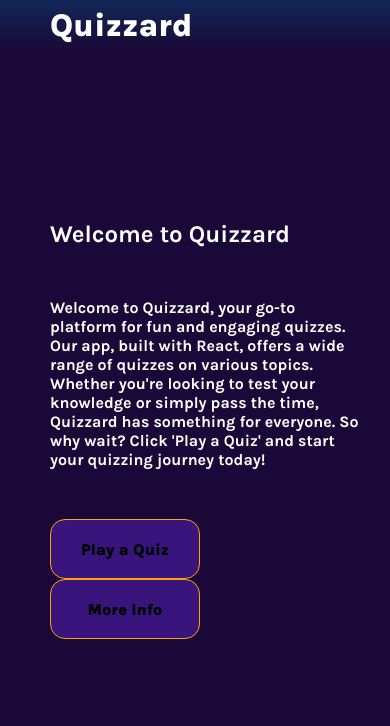
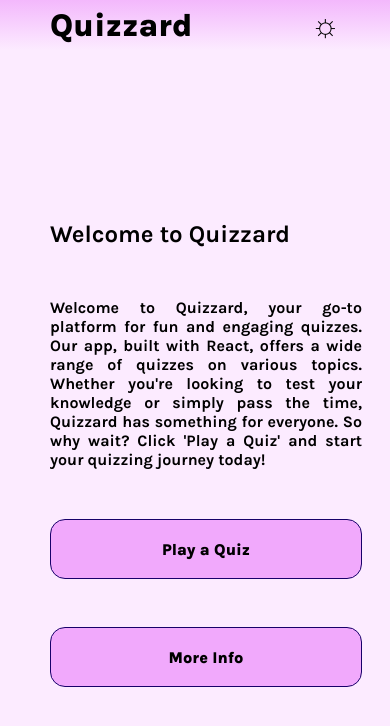
Before and after one commit to 24samj/quizzard-2, a React (Create React App) app: page / in a window 390 px wide. Shown: the top 726 px of the page. Built offline with nearby package versions, Linux system fonts and the light colour scheme.

Commit message:
complete mobile overhaul, added theme support

```diff
--- a/src/App.css
+++ b/src/App.css
@@ -1,3 +1,23 @@
+.dark {
+    --main-text-color: white;
+    --main-bg-color: rgb(26, 9, 56);
+    --secondary-bg-color: rgb(18, 39, 89);
+    --main-border-color: orange;
+    --main-btn-bg-color: rgb(58, 20, 125);
+    --option-selected-bg-color: rgb(26, 9, 100);
+    --option-selected-slide-color: rgba(26, 9, 100, 0.5);
+}
+
+.light {
+    --main-text-color: black;
+    --main-bg-color: rgb(252, 235, 255);
+    --secondary-bg-color: rgb(243, 184, 252);
+    --main-border-color: rgb(23, 0, 106);
+    --main-btn-bg-color: rgb(241, 169, 252);
+    --option-selected-bg-color: rgb(248, 207, 255);
+    --option-selected-slide-color: rgba(248, 207, 255, 0.5);
+}
+
 body {
-    background-color: rgb(26, 9, 56);
+    background-color: var(--main-bg-color);
 }
--- a/src/App.js
+++ b/src/App.js
@@ -3,12 +3,29 @@ import "./App.css";
 import HomePage from "./pages/HomePage/HomePage";
 import QuizPage from "./pages/QuizPage/QuizPage";
 import Navbar from "./components/Navbar/Navbar";
+import { useEffect, useState } from "react";
 
 function App() {
+    const [theme, setTheme] = useState("light");
+
+    useEffect(() => {
+        document.body.classList.add("light");
+    }, []);
+
+    const toggleTheme = () => {
+        if (theme === "light") {
+            setTheme("dark");
+            document.body.classList.replace("light", "dark");
+        } else {
+            setTheme("light");
+            document.body.classList.replace("dark", "light");
+        }
+    };
+
     return (
         <>
-            <Navbar />
-            <Routes className="App">
+            <Navbar toggleTheme={toggleTheme} />
+            <Routes>
                 <Route path="/" element={<HomePage />} />
                 <Route path="quiz" element={<QuizPage />} />
             </Routes>
--- a/src/components/Gamebox/Gamebox.css
+++ b/src/components/Gamebox/Gamebox.css
@@ -1,8 +1,9 @@
 .game-container {
     height: 500px;
-    width: 80%;
+    width: 30%;
     margin-top: 10vh;
-    border: 2px solid orange;
+    color: var(--main-text-color);
+    border: 2px solid var(--main-border-color);
     border-radius: 20px;
     padding: 20px;
 }
@@ -20,19 +21,40 @@
     gap: 1rem;
 }
 
+.options-container span {
+    position: relative;
+}
+
 .options-container label {
     display: flex;
     align-items: center;
-    border: 1px solid white;
+    border: 1px solid var(--main-border-color);
     border-radius: 10px;
     width: 100%;
     height: 60px;
     cursor: pointer;
     padding-left: 10px;
+    position: relative;
+    overflow: hidden;
     transition: 0.1s all ease;
+    z-index: 10;
+}
+.options-container label::before {
+    content: "";
+    position: absolute;
+    top: 0;
+    left: 0;
+    width: 0;
+    height: 100%;
+    background-color: var(--option-selected-slide-color);
+    transition: width 0.2s ease-in-out;
+    z-index: 0;
 }
 .options-container label:hover {
     scale: 1.01;
+}
+.options-container label:hover::before {
+    width: 100%;
 }
 
 .options-container input {
@@ -41,7 +63,7 @@
 
 .selected {
     transition: 0.2s all ease;
-    background-color: rgb(26, 9, 100);
+    background-color: var(--option-selected-bg-color);
 }
 
 .game-footer {
@@ -54,8 +76,9 @@
 .game-footer button {
     height: 30px;
     width: 90px;
-    background-color: rgb(58, 20, 125);
-    border: 1px solid orange;
+    color: var(--main-text-color);
+    background-color: var(--main-btn-bg-color);
+    border: 1px solid var(--main-border-color);
     border-radius: 15px;
     font-size: 16px;
     cursor: pointer;
@@ -70,9 +93,13 @@
     background-color: green;
 }
 
+input[type="radio"] {
+    display: none;
+}
+
 /* Media query for devices with width 768px and above */
-@media (min-width: 768px) {
+@media (max-width: 768px) {
     .game-container {
-        width: 30%;
+        width: 80%;
     }
 }
--- a/src/components/Gamebox/Gamebox.jsx
+++ b/src/components/Gamebox/Gamebox.jsx
@@ -32,7 +32,7 @@ const Gamebox = ({
                                     setSelectedOption(e.target.value)
                                 }
                             />
-                            {option}
+                            <span>{option}</span>
                         </label>
                     )
                 )}
--- a/src/components/Navbar/Navbar.css
+++ b/src/components/Navbar/Navbar.css
@@ -1,18 +1,43 @@
 .navbar-container {
     height: 50px;
     width: 100%;
-    background-image: linear-gradient(rgb(18, 39, 89), rgb(26, 9, 56));
+    background-image: linear-gradient(
+        var(--secondary-bg-color),
+        var(--main-bg-color)
+    );
     display: flex;
     align-items: center;
+    justify-content: space-between;
 }
 
 .logo-text {
-    margin: 50px;
-    color: white;
+    color: var(--main-text-color);
     font-weight: 800;
     transition: 0.2s all ease;
+    margin-left: 50px;
+
+    user-select: none;
+    -webkit-user-select: none; /* Chrome, Safari and Opera */
+    -moz-user-select: none; /* Firefox */
+    -ms-user-select: none; /* IE and Edge */
 }
 .logo-text:hover {
     letter-spacing: 1px;
     cursor: pointer;
 }
+
+.theme-btn {
+    color: var(--main-text-color);
+    margin-right: 50px;
+    cursor: pointer;
+    transition: 0.2s all ease;
+
+    user-select: none;
+    -webkit-user-select: none; /* Chrome, Safari and Opera */
+    -moz-user-select: none; /* Firefox */
+    -ms-user-select: none; /* IE and Edge */
+}
+.theme-btn:hover {
+    scale: 1.1;
+    rotate: 90deg;
+}
--- a/src/components/Navbar/Navbar.jsx
+++ b/src/components/Navbar/Navbar.jsx
@@ -1,13 +1,16 @@
 import { useNavigate } from "react-router-dom";
 import "./Navbar.css";
 
-const Navbar = () => {
+const Navbar = ({ toggleTheme }) => {
     const navigate = useNavigate();
     return (
         <div className="navbar-container">
             <h1 className="logo-text" onClick={() => navigate("/")}>
                 Quizzard
             </h1>
+            <h1 className="theme-btn" onClick={() => toggleTheme()}>
+                ☼
+            </h1>
         </div>
     );
 };
--- a/src/components/Preface/Preface.css
+++ b/src/components/Preface/Preface.css
@@ -1,11 +1,12 @@
 .preface-container {
     display: flex;
     flex-direction: column;
-    width: 80%;
+    width: 30%;
     margin-top: 7rem;
     padding: 2rem;
-    border: 2px solid orange;
+    border: 2px solid var(--main-border-color);
     border-radius: 20px;
+    color: var(--main-text-color);
 }
 
 .preface-container p,
@@ -25,8 +26,9 @@
 .preface-container button {
     height: 60px;
     width: 150px;
-    background-color: rgb(58, 20, 125);
-    border: 1px solid orange;
+    color: var(--main-text-color);
+    background-color: var(--main-btn-bg-color);
+    border: 1px solid var(--main-border-color);
     border-radius: 15px;
     font-size: 20px;
     font-weight: 800;
@@ -44,8 +46,8 @@
 }
 
 /* Media query for devices with width 768px and above */
-@media (min-width: 768px) {
+@media (max-width: 768px) {
     .preface-container {
-        width: 30%;
+        width: 80%;
     }
 }
--- a/src/components/Results/Results.css
+++ b/src/components/Results/Results.css
@@ -1,8 +1,9 @@
 .results-container {
-    height: 500px;
-    width: 80%;
+    /* height: 500px; */
+    width: 30%;
     margin-top: 10vh;
-    border: 2px solid orange;
+    color: var(--main-text-color);
+    border: 2px solid var(--main-border-color);
     border-radius: 20px;
     padding: 20px;
     text-align: center;
@@ -23,25 +24,40 @@
     margin: 3rem;
 }
 
+.btns-container {
+    display: flex;
+    justify-content: center;
+    gap: 2rem;
+}
+
 .results-container button {
     height: 60px;
     width: 150px;
-    background-color: rgb(58, 20, 125);
-    border: 1px solid orange;
+    color: var(--main-text-color);
+    background-color: var(--main-btn-bg-color);
+    border: 1px solid var(--main-border-color);
     border-radius: 15px;
     font-size: 16px;
     font-weight: 800;
     cursor: pointer;
     transition: 0.2s all ease;
 }
-
 .results-container button:hover {
     transform: scale(1.05);
 }
 
 /* Media query for devices with width 768px and above */
-@media (min-width: 768px) {
+@media (max-width: 768px) {
     .results-container {
-        width: 30%;
+        width: 80%;
+    }
+
+    .btns-container {
+        flex-direction: column;
+        align-items: center;
+    }
+
+    .btns-container button {
+        width: 100%;
     }
 }
--- a/src/components/Results/Results.jsx
+++ b/src/components/Results/Results.jsx
@@ -1,8 +1,20 @@
 import { useNavigate } from "react-router-dom";
 import "./Results.css";
 
-const Results = ({ currentScore }) => {
+const Results = ({
+    currentScore,
+    setCurrentScore,
+    setCurrentQuestionNumber,
+    setQuizSubmitted,
+    setGameStarted,
+}) => {
     const navigate = useNavigate();
+    const handleReset = () => {
+        setCurrentQuestionNumber(0);
+        setCurrentScore(0);
+        setQuizSubmitted(false);
+        setGameStarted(true);
+    };
     return (
         <div className="results-container">
             <h1 className="results-header">Results</h1>
@@ -17,7 +29,10 @@ const Results = ({ currentScore }) => {
                 <span>Your Score:</span>
                 <h1>{currentScore}/5</h1>
             </div>
-            <button onClick={() => navigate("/")}>Go Back Home</button>
+            <div className="btns-container">
+                <button onClick={() => handleReset()}>Play Again</button>
+                <button onClick={() => navigate("/")}>Go Back Home</button>
+            </div>
         </div>
     );
 };
--- a/src/pages/HomePage/HomePage.css
+++ b/src/pages/HomePage/HomePage.css
@@ -1,7 +1,7 @@
 .intro-container {
-    color: white;
+    color: var(--main-text-color);
     margin: 50px;
-    width: 80%;
+    width: 30rem;
     margin-top: 170px;
 }
 
@@ -13,9 +13,10 @@
 .btn-container button {
     height: 60px;
     width: 150px;
-    background-color: rgb(58, 20, 125);
+    color: var(--main-text-color);
+    background-color: var(--main-btn-bg-color);
     margin-right: 50px;
-    border: 1px solid orange;
+    border: 1px solid var(--main-border-color);
     border-radius: 15px;
     font-size: 16px;
     cursor: pointer;
@@ -27,8 +28,18 @@
 }
 
 /* Media query for devices with width 768px and above */
-@media (min-width: 768px) {
+@media (max-width: 768px) {
     .intro-container {
-        width: 30rem;
+        width: 80%;
+    }
+
+    .intro-container {
+        text-align: justify;
+    }
+
+    .btn-container button {
+        width: 100%;
+        margin-bottom: 3rem;
+        margin-right: 0;
     }
 }
--- a/src/pages/QuizPage/QuizPage.css
+++ b/src/pages/QuizPage/QuizPage.css
@@ -2,5 +2,4 @@
     display: flex;
     justify-content: center;
     align-items: center;
-    color: white;
 }
--- a/src/pages/QuizPage/QuizPage.jsx
+++ b/src/pages/QuizPage/QuizPage.jsx
@@ -61,7 +61,15 @@ const QuizPage = () => {
                     timeLeft={timeLeft}
                 />
             )}
-            {quizSubmitted && <Results currentScore={currentScore} />}
+            {quizSubmitted && (
+                <Results
+                    currentScore={currentScore}
+                    setCurrentScore={setCurrentScore}
+                    setCurrentQuestionNumber={setCurrentQuestionNumber}
+                    setQuizSubmitted={setQuizSubmitted}
+                    setGameStarted={setGameStarted}
+                />
+            )}
         </div>
     );
 };
```
